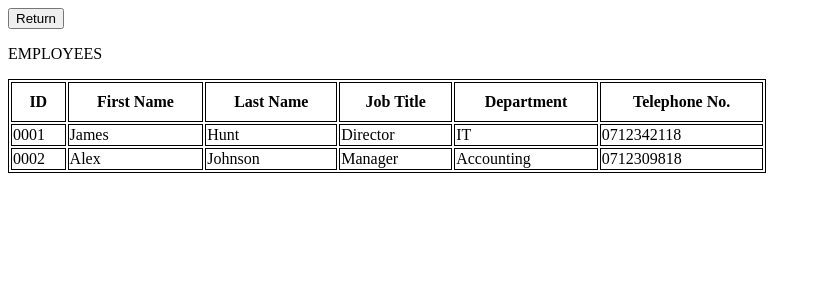
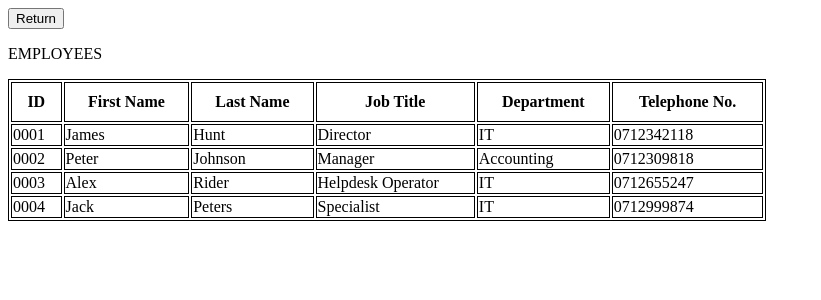
Before and after one commit to Anguishjumps/Year-2-Team-Project, a PHP site: page /Tables/employee.php in a window 1280 px wide. Shown: the top 300 px of the page, without its empty margins (0-821 px from the left). Run offline with PHP 8.4, Linux system fonts and the light colour scheme.

Commit message:
Update employee.php
Added specialist and helpdesk operator to employee table

```diff
--- a/Pages/Tables/employee.php
+++ b/Pages/Tables/employee.php
@@ -66,14 +66,30 @@ th {
 
 	<tr>
 		<td> 0002 </td>
-		<td> Alex </td>
+		<td> Peter </td>
 		<td> Johnson </td>
 		<td> Manager </td>
 		<td> Accounting </td>
 		<td> 0712309818 </td>
 	</tr>
 
+	<tr>
+		<td> 0003 </td>
+		<td> Alex </td>
+		<td> Rider </td>
+		<td> Helpdesk Operator </td>
+		<td> IT </td>
+		<td> 0712655247 </td>
+	</tr>
 
+	<tr>
+		<td> 0004 </td>
+		<td> Jack </td>
+		<td> Peters </td>
+		<td> Specialist </td>
+		<td> IT </td>
+		<td> 0712999874 </td>
+	</tr>
 
 </table>
 
```
